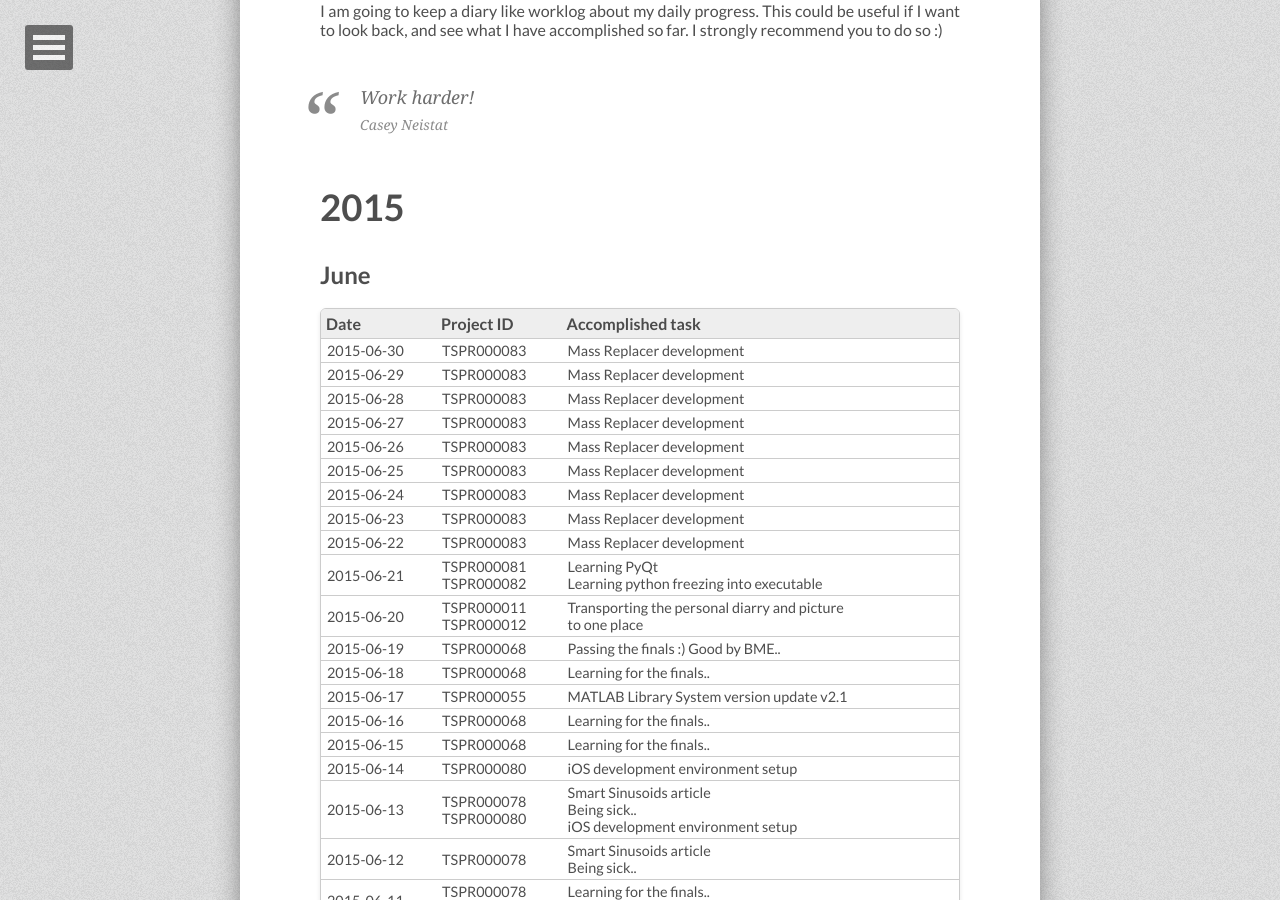
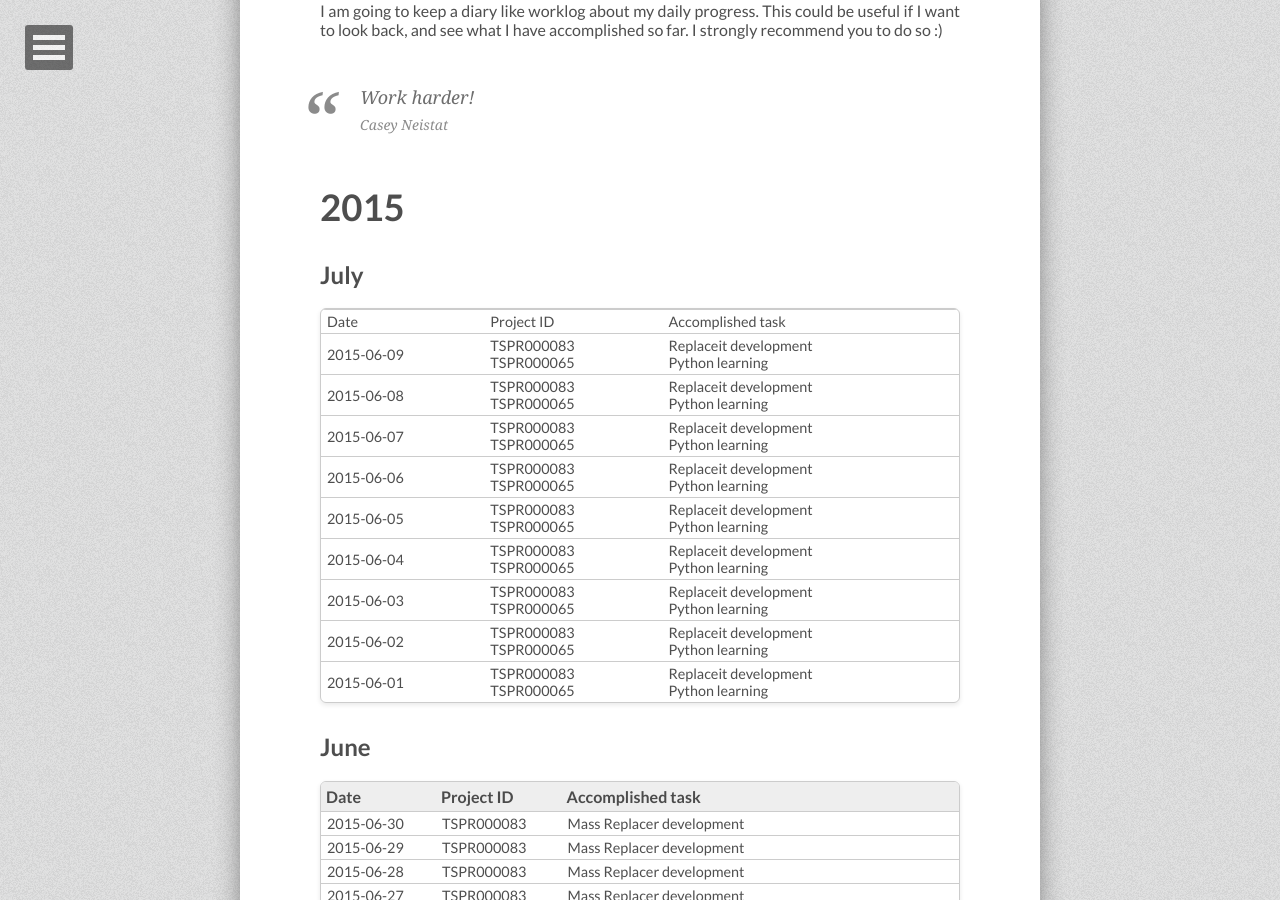
Before and after one commit to tiborsimon/tiborsimon.github.io, a Jekyll site: the page built from worklog/index.md, in a window 1280 px wide and 900 px high, scrolled down 645 px. Built offline with Jekyll 4.4.1, drawn with Linux system fonts in a browser that asks for light colours; nearby versions of some CDN libraries.

Commit message:
Update index.md

```diff
--- a/worklog/index.md
+++ b/worklog/index.md
@@ -27,6 +27,20 @@ Work harder!
 
 
 # 2015
+
+## July
+
+| Date | Project ID | Accomplished task |
+| 2015-06-09 | TSPR000083<br>TSPR000065 | Replaceit development<br>Python learning
+| 2015-06-08 | TSPR000083<br>TSPR000065 | Replaceit development<br>Python learning
+| 2015-06-07 | TSPR000083<br>TSPR000065 | Replaceit development<br>Python learning
+| 2015-06-06 | TSPR000083<br>TSPR000065 | Replaceit development<br>Python learning
+| 2015-06-05 | TSPR000083<br>TSPR000065 | Replaceit development<br>Python learning
+| 2015-06-04 | TSPR000083<br>TSPR000065 | Replaceit development<br>Python learning
+| 2015-06-03 | TSPR000083<br>TSPR000065 | Replaceit development<br>Python learning
+| 2015-06-02 | TSPR000083<br>TSPR000065 | Replaceit development<br>Python learning
+| 2015-06-01 | TSPR000083<br>TSPR000065 | Replaceit development<br>Python learning
+
 
 ## June
 
```
